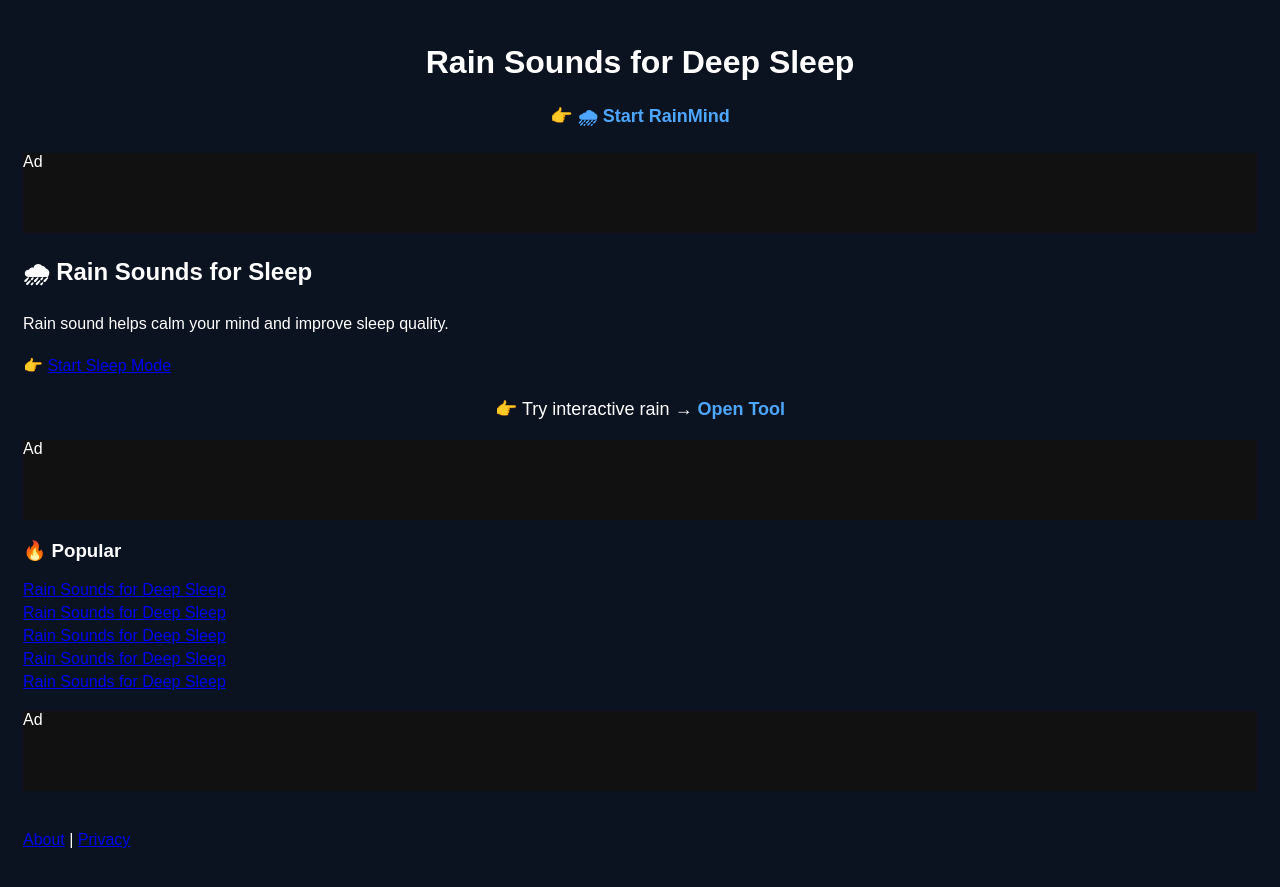
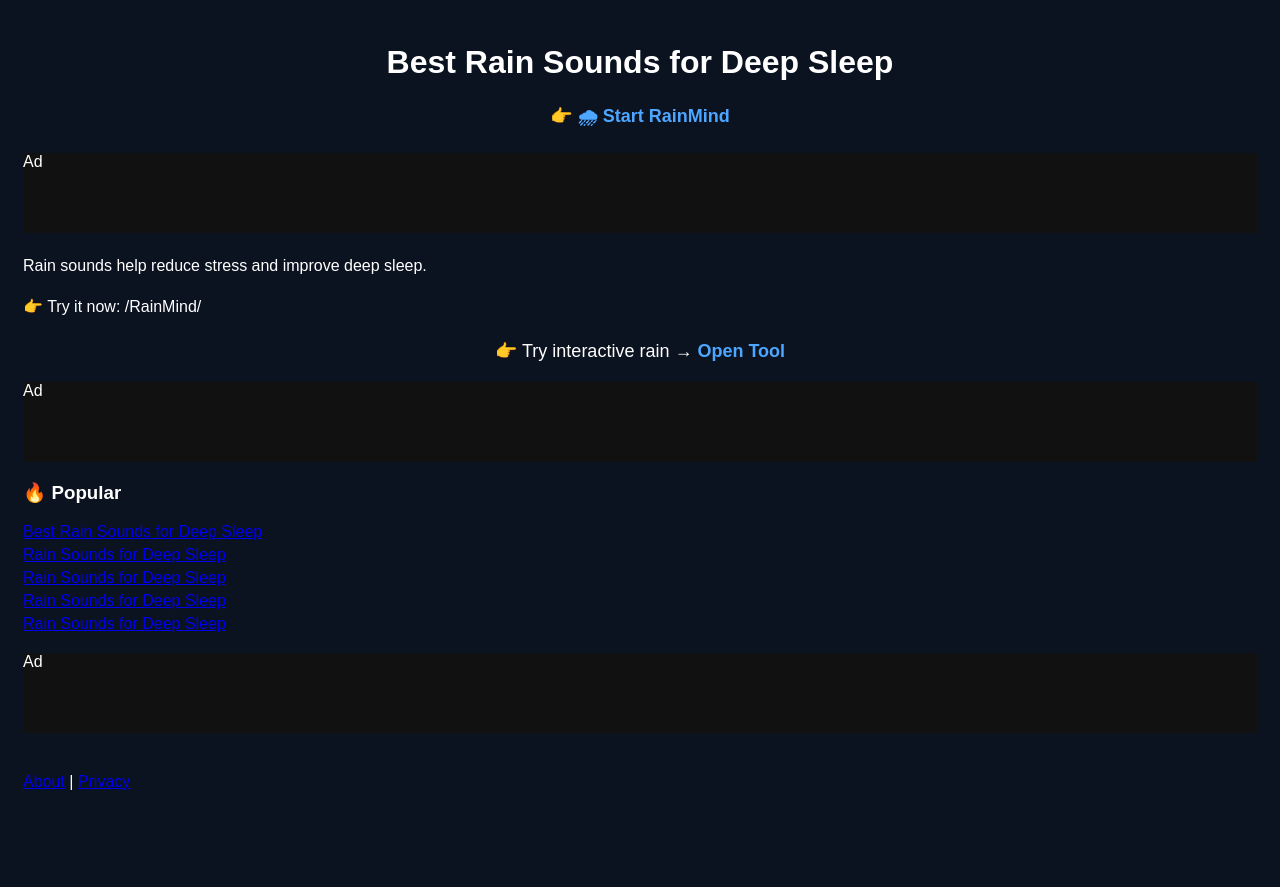
Before and after one commit to choijangwook/RainMind, a Jekyll site: the page built from _posts/2026-05-03-sleep.md, in a window 1280 px wide. Shown: the top 887 px of the page. Built offline with Jekyll 4.4.1, drawn with Linux system fonts in a browser that asks for light colours.

Commit message:
Update 2026-05-03-sleep.md

```diff
--- a/_posts/2026-05-03-sleep.md
+++ b/_posts/2026-05-03-sleep.md
@@ -1,12 +1,10 @@
 ---
 layout: post
-title: "Rain Sounds for Deep Sleep"
-description: "Sleep better with rain sounds"
+title: "Best Rain Sounds for Deep Sleep"
+description: "Improve sleep quality with relaxing rain sounds"
 categories: [sleep]
 ---
 
-## 🌧 Rain Sounds for Sleep
+Rain sounds help reduce stress and improve deep sleep.
 
-Rain sound helps calm your mind and improve sleep quality.
-
-👉 [Start Sleep Mode]({{ site.baseurl }}/index.html)
+👉 Try it now: /RainMind/
```
